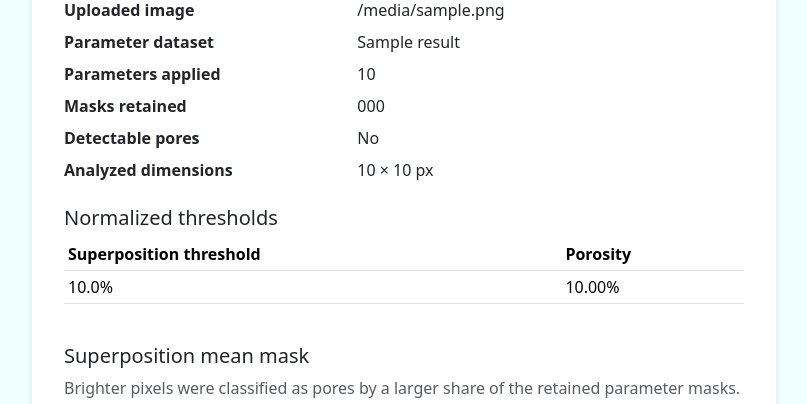
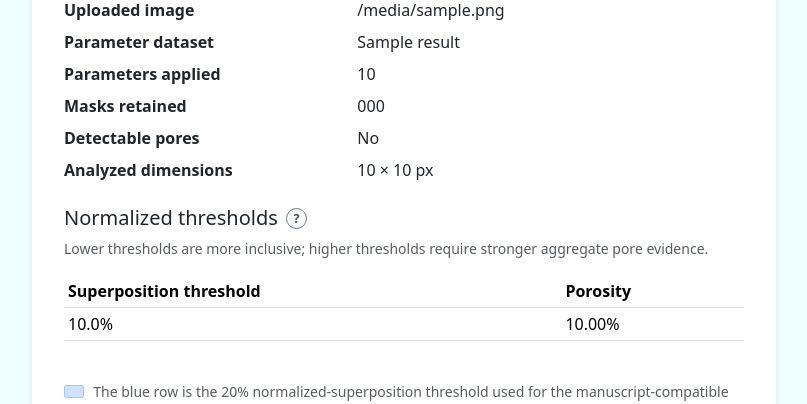
Before and after one commit to masbicudo/GeoParams-Web-and-ML-Moldic-Pores-Toolkit, a Flask app: template geo_params_web/templates/porosity.html in a window 1280 px wide. Shown: the part 382-786 px from the top of the page, without its empty margins (236-1043 px from the left). Run offline with Flask 3, Linux system fonts and the light colour scheme; the template is opened without the code that fills it: most values are stand-ins (such as "Sample title", 1, 10 or a date in 2020); some libraries are stand-ins or nearby versions.

Commit message:
Explain porosity thresholds

```diff
--- a/geo_params_web/static/app.css
+++ b/geo_params_web/static/app.css
@@ -114,3 +114,34 @@ body {
     height: 2rem;
     font-size: 1rem;
 }
+.help-hint {
+    display: inline-flex;
+    align-items: center;
+    justify-content: center;
+    width: 1.35rem;
+    height: 1.35rem;
+    padding: 0;
+    border: 1px solid #6c757d;
+    border-radius: 50%;
+    background: white;
+    color: #495057;
+    font-size: 0.8rem;
+    font-weight: 700;
+    line-height: 1;
+}
+.help-hint:hover,
+.help-hint:focus-visible {
+    border-color: #0d6efd;
+    color: #0d6efd;
+    outline: none;
+}
+.threshold-legend-swatch {
+    display: inline-block;
+    width: 1.25rem;
+    height: 0.8rem;
+    margin-right: 0.35rem;
+    border: 1px solid #9ec5fe;
+    border-radius: 0.15rem;
+    background: #cfe2ff;
+    vertical-align: -0.05rem;
+}
--- a/geo_params_web/static/app.js
+++ b/geo_params_web/static/app.js
@@ -1,3 +1,18 @@
+function initializeHelpTooltips() {
+    if (!window.bootstrap || !window.bootstrap.Tooltip) return;
+    document.querySelectorAll('[data-bs-toggle="tooltip"]').forEach(element => {
+        window.bootstrap.Tooltip.getOrCreateInstance(element, {
+            trigger: 'hover focus',
+        });
+    });
+}
+
+if (document.readyState === 'loading') {
+    document.addEventListener('DOMContentLoaded', initializeHelpTooltips);
+} else {
+    initializeHelpTooltips();
+}
+window.addEventListener('load', initializeHelpTooltips);
 
 if (current_endpoint == "index")
 {
--- a/geo_params_web/templates/porosity.html
+++ b/geo_params_web/templates/porosity.html
@@ -90,19 +90,40 @@
   <dd class="col-sm-7">{{ summary.width }} × {{ summary.height }} px</dd>
 </dl>
 
-<h3 class="h5">Normalized thresholds</h3>
+<h3 class="h5 d-flex align-items-center gap-2">
+  Normalized thresholds
+  <button type="button"
+          class="help-hint"
+          aria-label="Explain normalized superposition thresholds"
+          data-bs-toggle="tooltip"
+          data-bs-placement="top"
+          data-bs-title="The threshold is applied to the normalized mean superposition mask; it is not a literal percentage of participants. Lower thresholds include pixels with weaker aggregate pore evidence and usually produce higher, more sensitive porosity estimates. Higher thresholds require stronger evidence and usually produce lower, more conservative estimates. The blue 20% row is the manuscript-compatible result.">?</button>
+</h3>
+<p class="small text-muted">
+  Lower thresholds are more inclusive; higher thresholds require stronger aggregate pore evidence.
+</p>
 <div class="table-responsive mb-4">
   <table class="table table-sm">
     <thead><tr><th>Superposition threshold</th><th>Porosity</th></tr></thead>
     <tbody>
       {% for item in result.threshold_results %}
       <tr class="{% if item.key == 'porosity_20p' %}table-primary{% endif %}">
-        <td>{{ '%.1f' | format(100 * item.threshold) }}%</td>
+        <td>
+          {{ '%.1f' | format(100 * item.threshold) }}%
+          {% if item.key == 'porosity_20p' %}
+          <span class="badge text-bg-primary ms-2">Article method</span>
+          {% endif %}
+        </td>
         <td>{{ '%.2f' | format(100 * item.value) }}%</td>
       </tr>
       {% endfor %}
     </tbody>
   </table>
+</div>
+<div class="small text-muted mb-4">
+  <span class="threshold-legend-swatch" aria-hidden="true"></span>
+  The blue row is the 20% normalized-superposition threshold used for the
+  manuscript-compatible porosity estimate.
 </div>
 
 <h3 class="h5">Superposition mean mask</h3>
```
